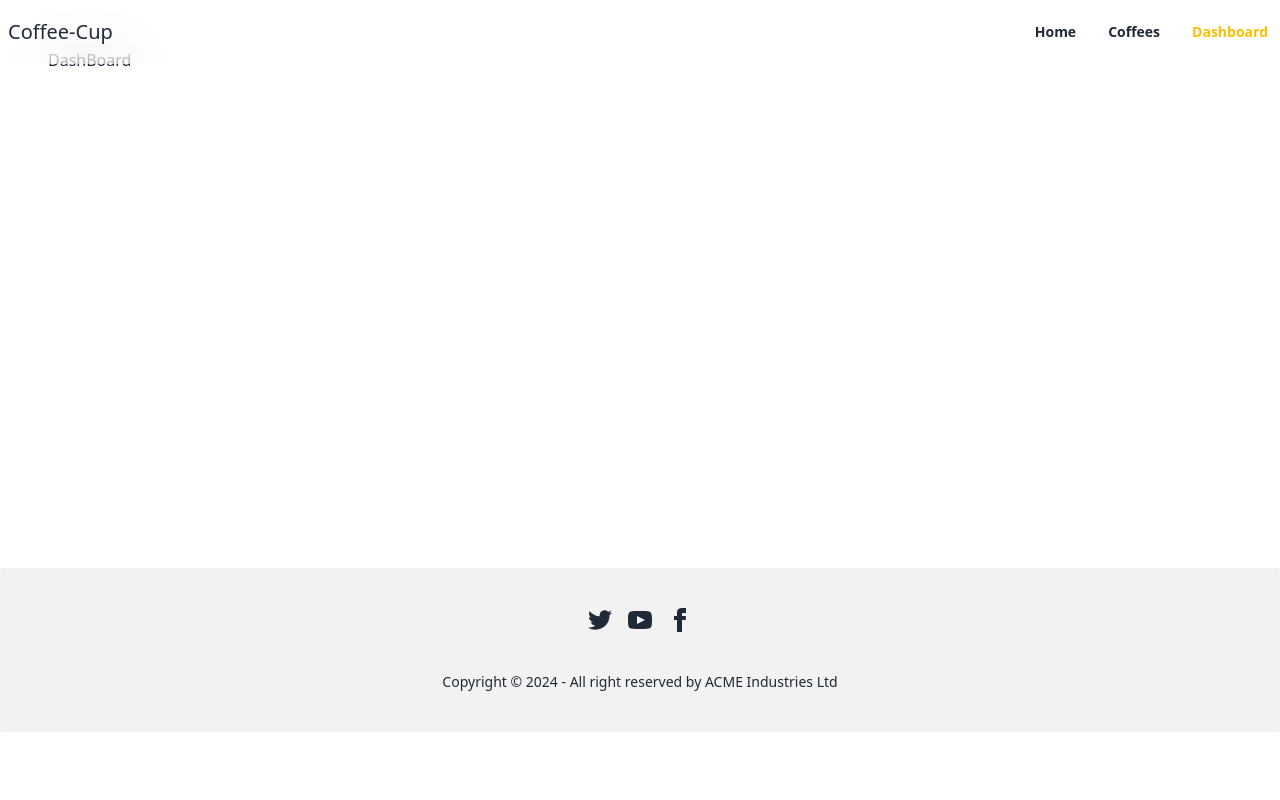
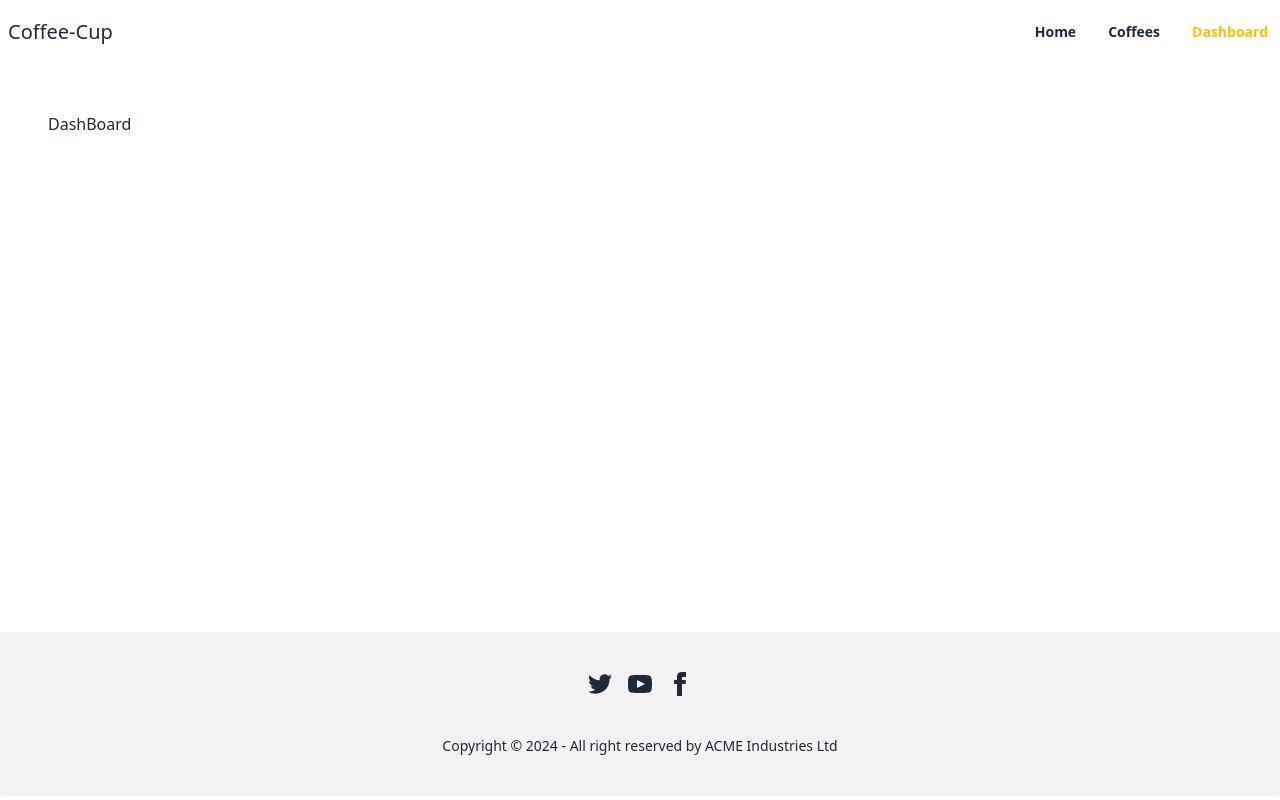
Before and after one commit to Coded-Adil/coffee-cup, a React (Vite) app: page /dashboard in a window 1280 px wide. Built offline with nearby package versions, Linux system fonts and the light colour scheme.

Commit message:
fixed scrolling issue

```diff
--- a/src/components/Banner.jsx
+++ b/src/components/Banner.jsx
@@ -1,6 +1,6 @@
 const Banner = () => {
     return (
-        <div className="hero bg-banner bg-base-200 mt-6 min-h-[600px]"></div>
+        <div className="hero bg-banner bg-base-200 min-h-[600px]"></div>
     );
 };
 
--- a/src/index.css
+++ b/src/index.css
@@ -1,3 +1,7 @@
 @tailwind base;
 @tailwind components;
 @tailwind utilities;
+
+html{
+    overflow-y: scroll;
+}
--- a/src/layouts/MainLayout.jsx
+++ b/src/layouts/MainLayout.jsx
@@ -6,7 +6,9 @@ const MainLayout = () => {
     return (
         <div>
             {/* Navbar */}
-            <Navbar />
+            <div className="h-16">
+                <Navbar />
+            </div>
             <div className="min-h-[calc(100vh-232px)] py-12 container mx-auto px-12">
                 {/* Dynamic */}
                 <Outlet />
```
